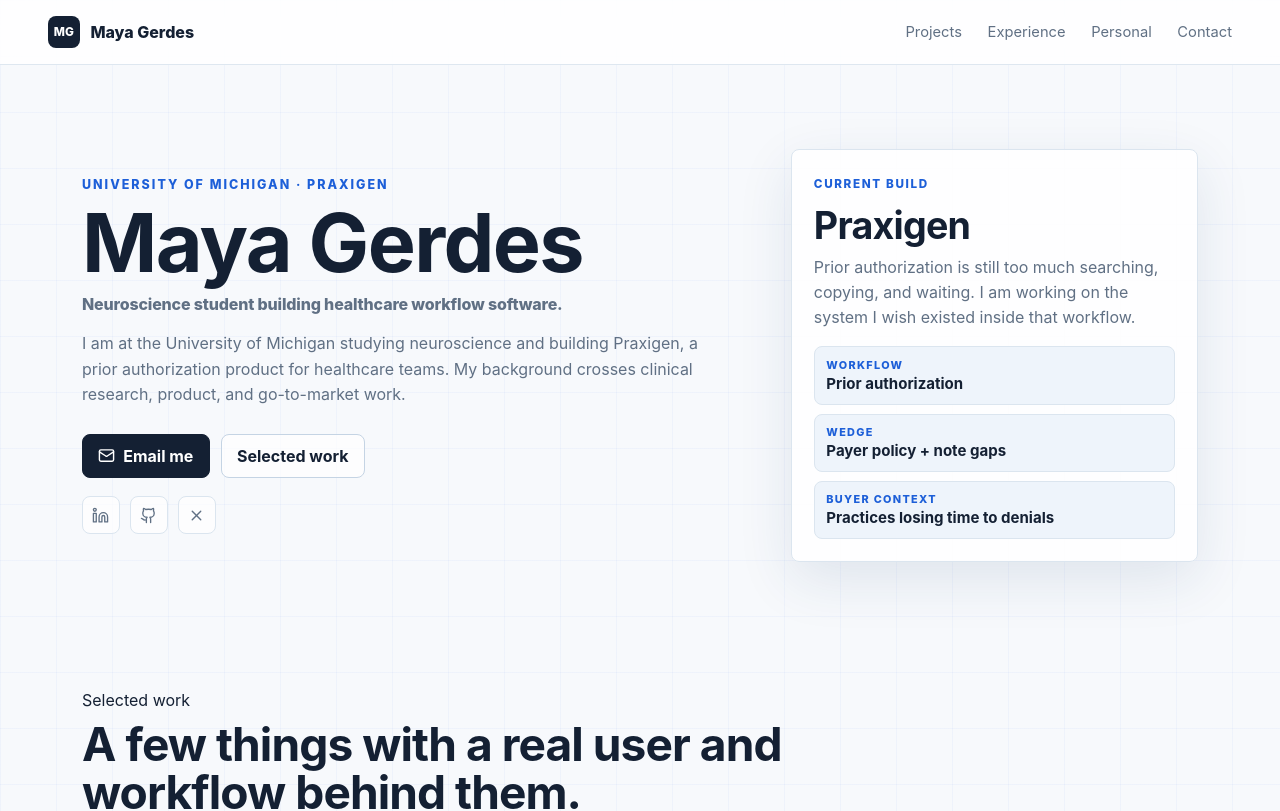
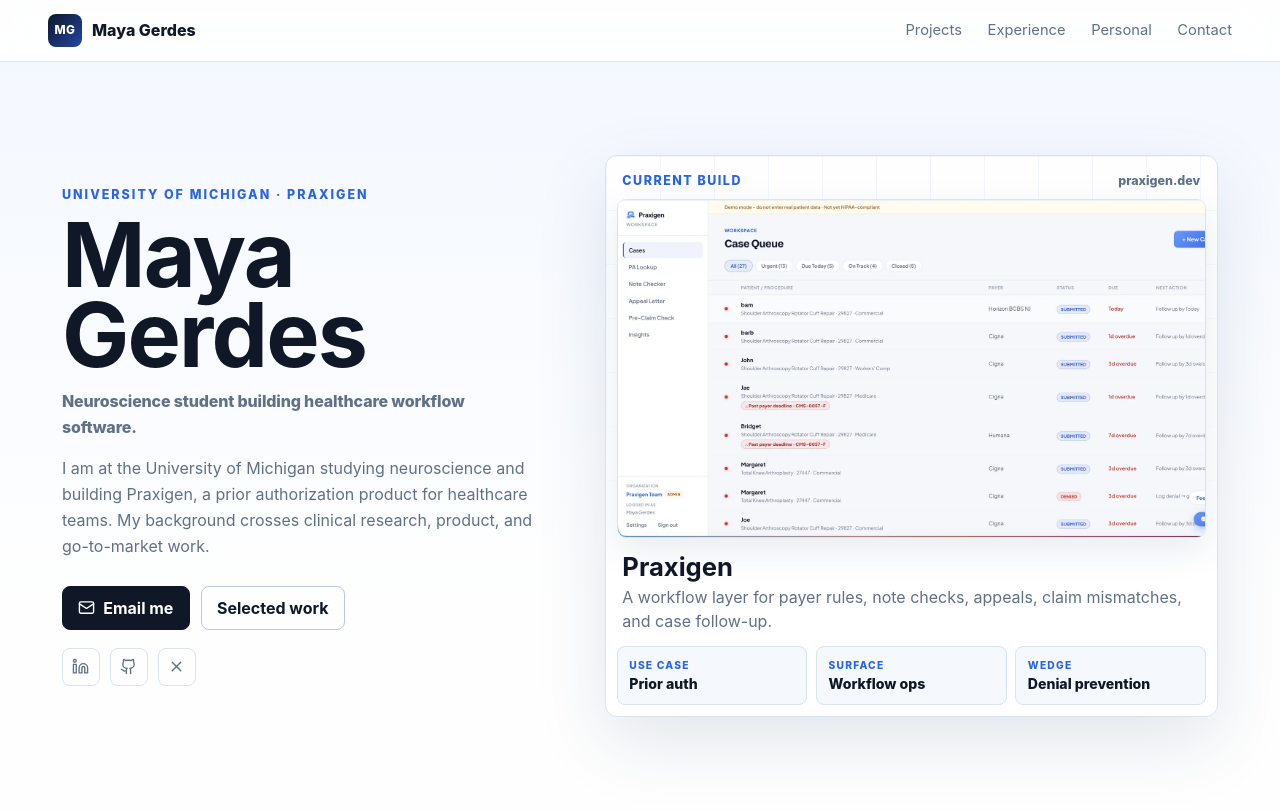
Before and after one commit to mjmgerdes/mayagerdes, a React (Vite) app: page / in a window 1280 px wide. Shown: the top 811 px of the page. Built offline with nearby package versions, Linux system fonts and the light colour scheme.

Commit message:
Sharpen portfolio design

```diff
--- a/src/App.tsx
+++ b/src/App.tsx
@@ -415,8 +415,52 @@
 function LogoMark({ logo }: { logo: ExperienceItem["logo"] }) {
   return (
     <div className="logo-mark" aria-label={logo.alt}>
-      {logo.image ? <img src={logo.image} alt="" loading="lazy" /> : <span>{logo.text}</span>}
+      {logo.image ? <img src={logo.image} alt="" /> : <span>{logo.text}</span>}
     </div>
+  );
+}
+
+function HeroProductCard() {
+  return (
+    <motion.aside
+      className="hero-product-card"
+      initial={{ opacity: 0, y: 14, rotate: 0.4 }}
+      animate={{ opacity: 1, y: 0, rotate: 0 }}
+      transition={{ duration: 0.58, ease: [0.22, 1, 0.36, 1] }}
+      aria-label="Current Praxigen build"
+    >
+      <div className="hero-product-top">
+        <span>Current Build</span>
+        <a href={projectLinks.praxigen} target="_blank" rel="noreferrer">
+          praxigen.dev
+        </a>
+      </div>
+      <img
+        src="/praxigen/workspace.webp"
+        alt="Praxigen workspace showing the prior authorization case queue."
+      />
+      <div className="hero-product-copy">
+        <strong>Praxigen</strong>
+        <p>
+          A workflow layer for payer rules, note checks, appeals, claim mismatches,
+          and case follow-up.
+        </p>
+      </div>
+      <div className="hero-product-metrics">
+        <span>
+          <small>Use case</small>
+          Prior auth
+        </span>
+        <span>
+          <small>Surface</small>
+          Workflow ops
+        </span>
+        <span>
+          <small>Wedge</small>
+          Denial prevention
+        </span>
+      </div>
+    </motion.aside>
   );
 }
 
@@ -576,39 +620,15 @@
           </Reveal>
         </div>
 
-        <Reveal className="hero-card" delay={0.08}>
-          <div className="now-card">
-            <span>Current build</span>
-            <h2>Praxigen</h2>
-            <p>
-              Prior authorization is still too much searching, copying, and
-              waiting. I am working on the system I wish existed inside that
-              workflow.
-            </p>
-            <div className="signal-list">
-              <div>
-                <small>Workflow</small>
-                <strong>Prior authorization</strong>
-              </div>
-              <div>
-                <small>Wedge</small>
-                <strong>Payer policy + note gaps</strong>
-              </div>
-              <div>
-                <small>Buyer context</small>
-                <strong>Practices losing time to denials</strong>
-              </div>
-            </div>
-          </div>
-        </Reveal>
+        <HeroProductCard />
       </header>
 
       <section className="section projects-section" id="projects">
         <Reveal>
           <SectionHeader
             eyebrow="Selected work"
-            title="A few things with a real user and workflow behind them."
-            body="Less project museum, more evidence of how I think: find the messy workflow, understand the user, then build the smallest useful surface."
+            title="Products and projects with actual workflow behind them."
+            body="The through-line is simple: find the messy handoff, understand the person stuck inside it, then build the smallest useful operating surface."
           />
         </Reveal>
 
--- a/src/styles.css
+++ b/src/styles.css
@@ -1,24 +1,25 @@
 :root {
-  color: #142033;
-  background: #f7f9fc;
+  color: #101827;
+  background: #f6f9fd;
   font-family:
     Inter, ui-sans-serif, system-ui, -apple-system, BlinkMacSystemFont,
     "Segoe UI", sans-serif;
   font-synthesis: none;
   text-rendering: optimizeLegibility;
   -webkit-font-smoothing: antialiased;
-  --ink: #142033;
-  --muted: #607084;
-  --soft: #eef4fb;
+  --ink: #101827;
+  --muted: #627086;
+  --soft: #edf4ff;
   --paper: #ffffff;
   --paper-tint: #f8fbff;
-  --line: #dbe5ef;
-  --line-strong: #c5d4e4;
-  --blue: #1d5fd8;
+  --line: #d9e3ef;
+  --line-strong: #b9cae1;
+  --blue: #2864e8;
   --blue-soft: #dceafe;
   --sky: #0ea5e9;
   --green: #0f766e;
-  --shadow: 0 18px 55px rgba(30, 64, 108, 0.11);
+  --shadow: 0 24px 70px rgba(30, 64, 108, 0.13);
+  --shadow-tight: 0 12px 34px rgba(30, 64, 108, 0.1);
 }
 
 * {
@@ -35,10 +36,8 @@
   min-width: 320px;
   overflow-x: hidden;
   background:
-    linear-gradient(90deg, rgba(37, 99, 235, 0.04) 1px, transparent 1px),
-    linear-gradient(180deg, rgba(37, 99, 235, 0.04) 1px, transparent 1px),
+    linear-gradient(180deg, rgba(242, 247, 255, 0.95), rgba(255, 255, 255, 0.92) 38rem),
     #f7f9fc;
-  background-size: 56px 56px;
 }
 
 a {
@@ -67,8 +66,8 @@
   align-items: center;
   justify-content: space-between;
   gap: 1rem;
-  padding: 1rem clamp(1rem, 4vw, 3rem);
-  background: rgba(255, 255, 255, 0.82);
+  padding: 0.85rem clamp(1rem, 4vw, 3rem);
+  background: rgba(255, 255, 255, 0.88);
   border-bottom: 1px solid rgba(219, 229, 239, 0.9);
   backdrop-filter: blur(18px);
 }
@@ -94,10 +93,10 @@
 .brand span {
   display: grid;
   place-items: center;
-  width: 2rem;
-  height: 2rem;
+  width: 2.1rem;
+  height: 2.1rem;
   color: #fff;
-  background: var(--ink);
+  background: linear-gradient(135deg, #0d1729, #2446a7);
   border-radius: 8px;
   font-size: 0.74rem;
   letter-spacing: 0.02em;
@@ -118,13 +117,14 @@
 }
 
 .hero {
-  width: min(100%, 1180px);
+  width: min(100%, 1220px);
   margin-inline: auto;
   display: grid;
-  grid-template-columns: minmax(0, 0.92fr) minmax(310px, 0.58fr);
-  gap: clamp(1.8rem, 5vw, 4rem);
+  grid-template-columns: minmax(0, 0.78fr) minmax(380px, 1fr);
+  gap: clamp(2.2rem, 5vw, 5rem);
   align-items: center;
-  padding: clamp(3.4rem, 7vw, 5.25rem) clamp(1rem, 4vw, 2rem) clamp(2.6rem, 6vw, 4rem);
+  min-height: min(760px, calc(100svh - 4rem));
+  padding: clamp(4rem, 7vw, 6rem) clamp(1rem, 4vw, 2rem) clamp(3rem, 6vw, 5rem);
 }
 
 .hero-copy {
@@ -148,11 +148,11 @@
 }
 
 h1 {
-  max-width: 12ch;
-  margin-bottom: 0.7rem;
+  max-width: 11ch;
+  margin-bottom: 0.85rem;
   color: var(--ink);
-  font-size: clamp(3rem, 6.4vw, 5.05rem);
-  line-height: 0.94;
+  font-size: clamp(3.6rem, 7vw, 6.35rem);
+  line-height: 0.9;
   letter-spacing: -0.02em;
 }
 
@@ -190,11 +190,11 @@
 
 .hero-subtitle {
   max-width: 720px;
-  margin-bottom: 0.8rem;
+  margin-bottom: 0.95rem;
   color: #203551;
-  font-size: clamp(1.35rem, 2.5vw, 2.15rem);
+  font-size: clamp(1.22rem, 2vw, 1.8rem);
   font-weight: 780;
-  line-height: 1.12;
+  line-height: 1.18;
   letter-spacing: -0.01em;
 }
 
@@ -253,6 +253,116 @@
   border-radius: 8px;
 }
 
+.hero-product-card {
+  position: relative;
+  overflow: hidden;
+  padding: 0.7rem;
+  background: rgba(255, 255, 255, 0.92);
+  border: 1px solid var(--line);
+  border-radius: 12px;
+  box-shadow: var(--shadow);
+}
+
+.hero-product-card::before {
+  content: "";
+  position: absolute;
+  inset: 0;
+  pointer-events: none;
+  background:
+    linear-gradient(90deg, rgba(40, 100, 232, 0.06) 1px, transparent 1px),
+    linear-gradient(180deg, rgba(40, 100, 232, 0.05) 1px, transparent 1px);
+  background-size: 54px 54px;
+  mask-image: linear-gradient(180deg, black, transparent 72%);
+}
+
+.hero-product-top,
+.hero-product-copy,
+.hero-product-metrics {
+  position: relative;
+  z-index: 1;
+}
+
+.hero-product-top {
+  display: flex;
+  align-items: center;
+  justify-content: space-between;
+  gap: 1rem;
+  padding: 0.35rem 0.35rem 0.7rem;
+  color: var(--muted);
+  font-size: 0.78rem;
+  font-weight: 760;
+}
+
+.hero-product-top span {
+  color: var(--blue);
+  letter-spacing: 0.12em;
+  text-transform: uppercase;
+}
+
+.hero-product-top a {
+  color: var(--muted);
+}
+
+.hero-product-card img {
+  position: relative;
+  z-index: 1;
+  display: block;
+  width: 100%;
+  aspect-ratio: 16 / 9.2;
+  object-fit: cover;
+  object-position: top left;
+  border: 1px solid var(--line);
+  border-radius: 9px;
+  box-shadow: var(--shadow-tight);
+}
+
+.hero-product-copy {
+  padding: 1rem 0.35rem 0.8rem;
+}
+
+.hero-product-copy strong {
+  display: block;
+  margin-bottom: 0.35rem;
+  color: var(--ink);
+  font-size: clamp(1.35rem, 2vw, 1.8rem);
+  line-height: 1;
+}
+
+.hero-product-copy p {
+  max-width: 42rem;
+  margin-bottom: 0;
+  color: var(--muted);
+  line-height: 1.5;
+}
+
+.hero-product-metrics {
+  display: grid;
+  grid-template-columns: repeat(3, minmax(0, 1fr));
+  gap: 0.55rem;
+}
+
+.hero-product-metrics span {
+  min-width: 0;
+  padding: 0.72rem;
+  color: var(--ink);
+  background: #f5f8fd;
+  border: 1px solid var(--line);
+  border-radius: 8px;
+  font-size: 0.88rem;
+  font-weight: 760;
+  line-height: 1.25;
+}
+
+.hero-product-metrics small {
+  display: block;
+  margin-bottom: 0.2rem;
+  color: var(--blue);
+  font-size: 0.64rem;
+  font-weight: 850;
+  letter-spacing: 0.12em;
+  text-transform: uppercase;
+}
+
 .now-card,
 .project-card,
 .background-card,
@@ -261,7 +371,7 @@
   background: rgba(255, 255, 255, 0.88);
   border: 1px solid var(--line);
   border-radius: 8px;
-  box-shadow: var(--shadow);
+  box-shadow: var(--shadow-tight);
 }
 
 .now-card {
@@ -325,9 +435,9 @@
 }
 
 .section {
-  width: min(100%, 1180px);
+  width: min(100%, 1220px);
   margin-inline: auto;
-  padding: clamp(3.6rem, 8vw, 6rem) clamp(1rem, 4vw, 2rem);
+  padding: clamp(3.1rem, 7vw, 5.4rem) clamp(1rem, 4vw, 2rem);
 }
 
 .section-header {
@@ -340,16 +450,19 @@
 }
 
 .projects-section {
-  padding-top: clamp(2rem, 5vw, 4rem);
+  padding-top: clamp(1.6rem, 4vw, 3.2rem);
 }
 
 .featured-project {
   display: grid;
-  grid-template-columns: minmax(280px, 0.58fr) minmax(0, 1fr);
-  gap: clamp(1.2rem, 4vw, 2.5rem);
+  grid-template-columns: minmax(280px, 0.48fr) minmax(0, 1fr);
+  gap: clamp(1.5rem, 4vw, 3.2rem);
   align-items: start;
-  margin-bottom: 1.1rem;
-  padding-block: 0.25rem;
+  margin-bottom: clamp(1.3rem, 4vw, 2rem);
+  padding: clamp(1rem, 2.8vw, 1.4rem);
+  background: rgba(255, 255, 255, 0.58);
+  border: 1px solid var(--line);
+  border-radius: 14px;
 }
 
 .featured-project > *,
@@ -359,12 +472,14 @@
 }
 
 .featured-copy {
+  position: sticky;
+  top: 6rem;
   padding: clamp(0.2rem, 2vw, 1rem);
 }
 
 .featured-copy h3 {
   margin-top: 0.8rem;
-  font-size: clamp(2rem, 4vw, 3rem);
+  font-size: clamp(2.2rem, 4.4vw, 3.5rem);
 }
 
 .tag-row {
@@ -399,7 +514,7 @@
 }
 
 .product-preview {
-  padding: 0.85rem;
+  padding: 0.75rem;
 }
 
 .product-preview-real {
@@ -423,7 +538,7 @@
 }
 
 .product-shot-main img {
-  aspect-ratio: 16 / 9;
+  aspect-ratio: 16 / 9.4;
 }
 
 .product-shot-main > div {
@@ -458,8 +573,8 @@
 
 .product-shot-grid {
   display: grid;
-  grid-template-columns: repeat(3, minmax(0, 1fr));
-  gap: 0.65rem;
+  grid-template-columns: repeat(2, minmax(0, 1fr));
+  gap: 0.7rem;
   margin-top: 0.65rem;
   overflow: visible;
   padding-bottom: 0.15rem;
@@ -644,6 +759,7 @@
 
 .project-grid {
   grid-template-columns: repeat(3, minmax(0, 1fr));
+  margin-top: 1.2rem;
 }
 
 .project-card,
@@ -652,7 +768,7 @@
   display: flex;
   flex-direction: column;
   min-height: 17rem;
-  padding: 1rem;
+  padding: 1.05rem;
 }
 
 .card-topline {
@@ -790,7 +906,7 @@
 .experience-section {
   width: 100%;
   max-width: none;
-  background: rgba(255, 255, 255, 0.52);
+  background: #ffffff;
   border-block: 1px solid var(--line);
 }
 
@@ -832,7 +948,11 @@
 
 .experience-list {
   display: grid;
-  gap: 1.25rem;
+  gap: 0;
+  overflow: hidden;
+  background: #fff;
+  border: 1px solid var(--line);
+  border-radius: 12px;
 }
 
 .experience-item {
@@ -840,10 +960,15 @@
   grid-template-columns: 4.4rem minmax(0, 1fr);
   gap: 1rem;
   align-items: start;
-  padding: 1rem;
-  background: #fff;
-  border: 1px solid var(--line);
-  border-radius: 8px;
+  padding: 1.1rem;
+  background: transparent;
+  border: 0;
+  border-bottom: 1px solid var(--line);
+  border-radius: 0;
+}
+
+.experience-item:last-child {
+  border-bottom: 0;
 }
 
 .logo-mark {
@@ -925,8 +1050,8 @@
   padding: clamp(1.1rem, 3vw, 1.5rem);
   background: #fff;
   border: 1px solid var(--line);
-  border-radius: 8px;
-  box-shadow: var(--shadow);
+  border-radius: 12px;
+  box-shadow: var(--shadow-tight);
 }
 
 .contact-section {
@@ -1006,6 +1131,14 @@
     grid-template-columns: 1fr;
   }
 
+  .hero {
+    min-height: auto;
+  }
+
+  .featured-copy {
+    position: static;
+  }
+
   .project-grid,
   .background-grid,
   .personal-grid {
@@ -1035,11 +1168,12 @@
   }
 
   .hero {
-    padding-top: 3.6rem;
+    padding-top: 3.2rem;
+    gap: 1.8rem;
   }
 
   h1 {
-    font-size: clamp(2.45rem, 11vw, 3.45rem);
+    font-size: clamp(2.55rem, 11vw, 3.7rem);
   }
 
   h2 {
@@ -1051,6 +1185,25 @@
   .project-actions {
     display: grid;
     grid-template-columns: 1fr;
+  }
+
+  .hero-product-card {
+    padding: 0.55rem;
+    border-radius: 10px;
+  }
+
+  .hero-product-card img {
+    aspect-ratio: 4 / 3.1;
+  }
+
+  .hero-product-metrics {
+    grid-template-columns: 1fr;
+  }
+
+  .hero-product-top {
+    align-items: flex-start;
+    flex-direction: column;
+    gap: 0.25rem;
   }
 
   .button {
@@ -1085,6 +1238,17 @@
   .experience-tabs button {
     flex: 1;
   }
+
+  .featured-project {
+    padding: 0;
+    background: transparent;
+    border: 0;
+    border-radius: 0;
+  }
+
+  .product-preview {
+    padding: 0.55rem;
+  }
 }
 
 @media (prefers-reduced-motion: reduce) {
```
Also changed, not shown: 1 other file (tests, documents, lock files or other folders).
